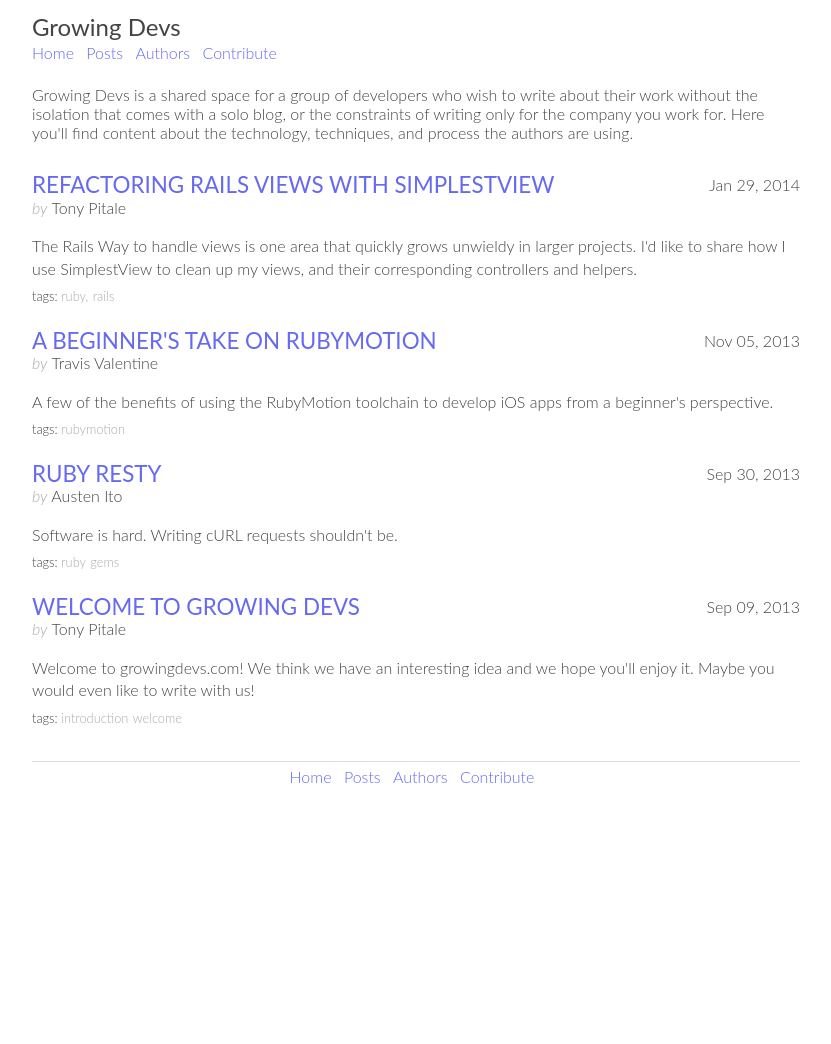
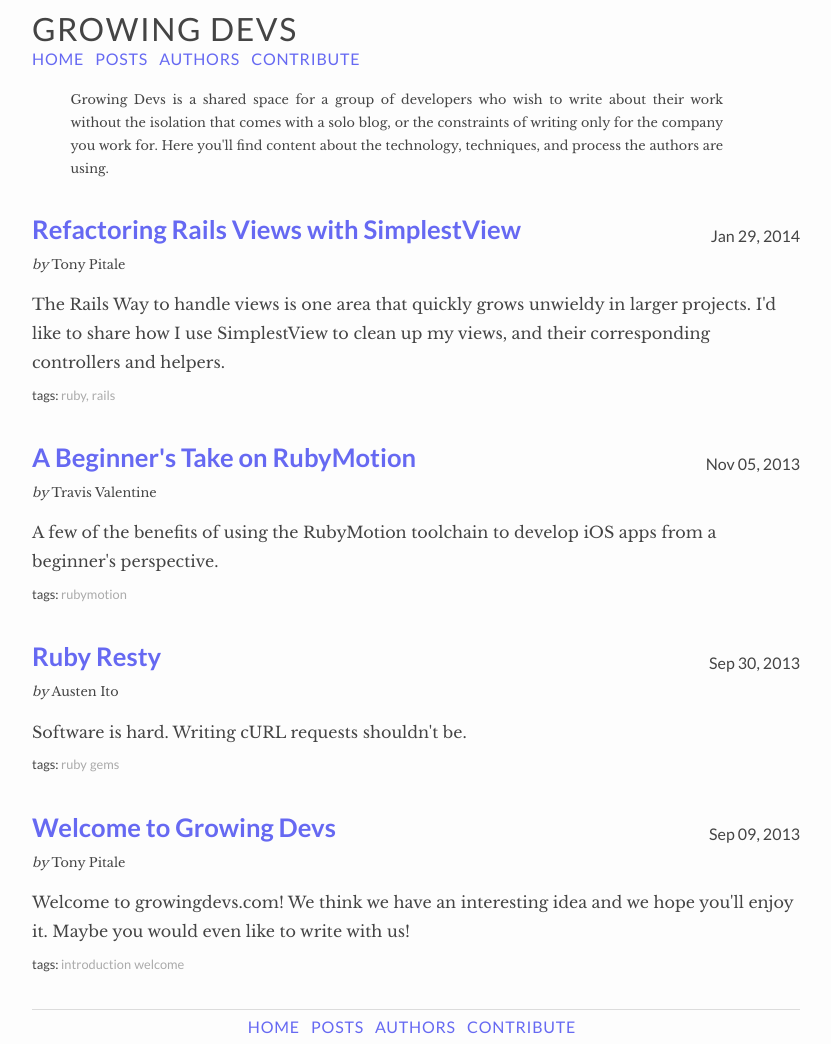
Before and after one commit to growingdevs/growingdevs.github.io, a Jekyll site: the page built from index.html, in a window 1280 px wide. Shown: the whole page, without its empty margins (224-1055 px from the left). Built offline with Jekyll 4.4.1, drawn with Linux system fonts in a browser that asks for light colours; Markdown is read by kramdown in place of the engine named in the settings; before the commit the page ends 900 px from its top, so only the background shows below that.

Commit message:
Typography Changes
* Use non-system fonts
* Use sans for headings and serif'ed for body text
* Increase size and line-height for more space
* Change title styles for more contrast
* remove font names from CSS, favoring font types (e.g. sans-serif instead of helvetica)
* Make the intro text contrast more

```diff
--- a/_layouts/application.html
+++ b/_layouts/application.html
@@ -5,6 +5,7 @@
     <meta http-equiv="X-UA-Compatible" content="IE=edge,chrome=1">
     <title>{{ page.title }}</title>
     <meta name="viewport" content="width=device-width">
+    <link href='http://fonts.googleapis.com/css?family=Lato:400,700|Libre+Baskerville:400,700' rel='stylesheet' type='text/css'>
 
     <!-- syntax highlighting CSS -->
     <!-- <link rel="stylesheet" href="/stylesheets/syntax.css"> -->
--- a/_sass/_fonts.scss
+++ b/_sass/_fonts.scss
@@ -1,10 +1,16 @@
+
 // SERIF
 $palatino: Palatino, "Palatino Linotype", "Palatino LT STD", "Book Antiqua", Georgia, serif;
+
+$baskerville: 'Libre Baskerville', Baskerville, serif;
+$serif: $baskerville;
 
 // SANS
 $trebuchet: "Trebuchet MS", "Lucida Grande", "Lucida Sans Unicode", "Lucida Sans", Tahoma, sans-serif;
 $verdana: Verdana, Geneva, sans-serif;
 $lucida-grande: "Lucida Grande", "Lucida Sans Unicode", "Lucida Sans", Geneva, Verdana, sans-serif;
+$lato: 'Lato', times, sans-serif;
+$sans-serif: $lato;
 
 // MONOSPACE
 $monospace: "Bitstream Vera Sans Mono", Consolas, Courier, monospace;
--- a/stylesheets/application.css
+++ b/stylesheets/application.css
@@ -1,4 +1,4 @@
-/* line 17, ../../../../.gem/ruby/1.9.3/gems/compass-0.13.alpha.0/frameworks/compass/stylesheets/compass/reset/_utilities.scss */
+/* line 17, ../../../.rvm/gems/ruby-2.1.0@growingdevs/gems/compass-0.13.alpha.0/frameworks/compass/stylesheets/compass/reset/_utilities.scss */
 html, body, div, span, applet, object, iframe,
 h1, h2, h3, h4, h5, h6, p, blockquote, pre,
 a, abbr, acronym, address, big, cite, code,
@@ -20,45 +20,45 @@ time, mark, audio, video {
   vertical-align: baseline;
 }
 
-/* line 22, ../../../../.gem/ruby/1.9.3/gems/compass-0.13.alpha.0/frameworks/compass/stylesheets/compass/reset/_utilities.scss */
+/* line 22, ../../../.rvm/gems/ruby-2.1.0@growingdevs/gems/compass-0.13.alpha.0/frameworks/compass/stylesheets/compass/reset/_utilities.scss */
 html {
   line-height: 1;
 }
 
-/* line 24, ../../../../.gem/ruby/1.9.3/gems/compass-0.13.alpha.0/frameworks/compass/stylesheets/compass/reset/_utilities.scss */
+/* line 24, ../../../.rvm/gems/ruby-2.1.0@growingdevs/gems/compass-0.13.alpha.0/frameworks/compass/stylesheets/compass/reset/_utilities.scss */
 ol, ul {
   list-style: none;
 }
 
-/* line 26, ../../../../.gem/ruby/1.9.3/gems/compass-0.13.alpha.0/frameworks/compass/stylesheets/compass/reset/_utilities.scss */
+/* line 26, ../../../.rvm/gems/ruby-2.1.0@growingdevs/gems/compass-0.13.alpha.0/frameworks/compass/stylesheets/compass/reset/_utilities.scss */
 table {
   border-collapse: collapse;
   border-spacing: 0;
 }
 
-/* line 28, ../../../../.gem/ruby/1.9.3/gems/compass-0.13.alpha.0/frameworks/compass/stylesheets/compass/reset/_utilities.scss */
+/* line 28, ../../../.rvm/gems/ruby-2.1.0@growingdevs/gems/compass-0.13.alpha.0/frameworks/compass/stylesheets/compass/reset/_utilities.scss */
 caption, th, td {
   text-align: left;
   font-weight: normal;
   vertical-align: middle;
 }
 
-/* line 30, ../../../../.gem/ruby/1.9.3/gems/compass-0.13.alpha.0/frameworks/compass/stylesheets/compass/reset/_utilities.scss */
+/* line 30, ../../../.rvm/gems/ruby-2.1.0@growingdevs/gems/compass-0.13.alpha.0/frameworks/compass/stylesheets/compass/reset/_utilities.scss */
 q, blockquote {
   quotes: none;
 }
-/* line 103, ../../../../.gem/ruby/1.9.3/gems/compass-0.13.alpha.0/frameworks/compass/stylesheets/compass/reset/_utilities.scss */
+/* line 103, ../../../.rvm/gems/ruby-2.1.0@growingdevs/gems/compass-0.13.alpha.0/frameworks/compass/stylesheets/compass/reset/_utilities.scss */
 q:before, q:after, blockquote:before, blockquote:after {
   content: "";
   content: none;
 }
 
-/* line 32, ../../../../.gem/ruby/1.9.3/gems/compass-0.13.alpha.0/frameworks/compass/stylesheets/compass/reset/_utilities.scss */
+/* line 32, ../../../.rvm/gems/ruby-2.1.0@growingdevs/gems/compass-0.13.alpha.0/frameworks/compass/stylesheets/compass/reset/_utilities.scss */
 a img {
   border: none;
 }
 
-/* line 116, ../../../../.gem/ruby/1.9.3/gems/compass-0.13.alpha.0/frameworks/compass/stylesheets/compass/reset/_utilities.scss */
+/* line 116, ../../../.rvm/gems/ruby-2.1.0@growingdevs/gems/compass-0.13.alpha.0/frameworks/compass/stylesheets/compass/reset/_utilities.scss */
 article, aside, details, figcaption, figure, footer, header, hgroup, menu, nav, section, summary {
   display: block;
 }
@@ -76,258 +76,292 @@ article, aside, details, figcaption, figure, footer, header, hgroup, menu, nav,
 /* line 11, ../_sass/application.scss */
 body {
   color: #444444;
-  font: 300 16px/1.4em Lato, "Helvetica Neue", Helvetica, Arial, sans-serif;
+  background: #fdfdfd;
+  font: 300 16px/1.4em "Libre Baskerville", Baskerville, serif;
+  line-height: 1.6em;
 }
 
-/* line 16, ../_sass/application.scss */
+/* line 18, ../_sass/application.scss */
+h1, h2, h3 {
+  font-family: "Lato", times, sans-serif;
+}
+
+/* line 22, ../_sass/application.scss */
 a {
   color: #6669f2;
   text-decoration: none;
 }
-/* line 20, ../_sass/application.scss */
+/* line 26, ../_sass/application.scss */
 a:hover {
   text-decoration: underline;
 }
 
-/* line 25, ../_sass/application.scss */
+/* line 31, ../_sass/application.scss */
+code {
+  font-family: "Bitstream Vera Sans Mono", Consolas, Courier, monospace;
+}
+
+/* line 35, ../_sass/application.scss */
 .container {
   width: 100%;
   padding: 0 1em;
   margin: 0 auto;
 }
 @media only screen and (min-width: 769px) {
-  /* line 25, ../_sass/application.scss */
+  /* line 35, ../_sass/application.scss */
   .container {
     padding: 0;
     width: 768px;
   }
 }
 
-/* line 37, ../_sass/application.scss */
+/* line 47, ../_sass/application.scss */
 nav {
   text-align: center;
+  font-family: "Lato", times, sans-serif;
 }
-/* line 41, ../_sass/application.scss */
+/* line 52, ../_sass/application.scss */
 nav ul li {
   padding: 0.25em 0;
   padding-right: 0.5em;
   text-align: center;
   display: inline-block;
+  text-transform: uppercase;
+  letter-spacing: .05em;
 }
 
-/* line 52, ../_sass/application.scss */
+/* line 65, ../_sass/application.scss */
 header {
   margin-top: 1em;
 }
-/* line 55, ../_sass/application.scss */
+/* line 68, ../_sass/application.scss */
 header h1 {
   font-weight: 400;
-  font-size: 1.5em;
+  font-size: 2.0em;
+  text-transform: uppercase;
   text-align: center;
+  letter-spacing: .05em;
 }
 @media only screen and (min-width: 481px) {
-  /* line 55, ../_sass/application.scss */
+  /* line 68, ../_sass/application.scss */
   header h1 {
     text-align: left;
   }
 }
 @media only screen and (min-width: 481px) {
-  /* line 67, ../_sass/application.scss */
+  /* line 80, ../_sass/application.scss */
   header nav {
     text-align: left;
   }
 }
 
-/* line 75, ../_sass/application.scss */
+/* line 88, ../_sass/application.scss */
 p.intro {
   margin: 1em 0 2em 0;
-  line-height: 1.2em;
+  padding-left: 3em;
+  padding-right: 6em;
+  text-align: justify;
+  line-height: 1.8em;
+  font-size: 80%;
 }
 
-/* line 81, ../_sass/application.scss */
+/* line 98, ../_sass/application.scss */
 article {
   margin: 1em 0;
 }
-/* line 85, ../_sass/application.scss */
+/* line 102, ../_sass/application.scss */
 article h1 {
-  font-size: 1.4em;
+  font-size: 1.6em;
   font-weight: normal;
-  margin: .25em 0 0 0;
+  margin: 0.25em 0 0 0;
+  line-height: 1.8em;
 }
-/* line 90, ../_sass/application.scss */
+/* line 108, ../_sass/application.scss */
 article h1 a {
-  text-transform: uppercase;
+  font-weight: bold;
 }
 @media only screen and (min-width: 481px) {
-  /* line 85, ../_sass/application.scss */
+  /* line 102, ../_sass/application.scss */
   article h1 {
     margin: 1em 0 0 0;
   }
 }
-/* line 99, ../_sass/application.scss */
+/* line 117, ../_sass/application.scss */
 article h2 {
-  font-size: 1.05em;
+  font-size: 1.1em;
   font-weight: bold;
   margin: 2em 0 0.5em 0;
 }
-/* line 105, ../_sass/application.scss */
+/* line 123, ../_sass/application.scss */
 article h3 {
   color: #999999;
   font-weight: bold;
   margin: 1em 0 0.25em 0;
 }
-/* line 111, ../_sass/application.scss */
+/* line 129, ../_sass/application.scss */
 article span.created-at {
   display: block;
   text-align: center;
+  font-family: "Lato", times, sans-serif;
+  line-height: 1.8em;
+  margin-top: 1em;
 }
 @media only screen and (min-width: 481px) {
-  /* line 111, ../_sass/application.scss */
+  /* line 129, ../_sass/application.scss */
   article span.created-at {
     float: right;
   }
 }
-/* line 120, ../_sass/application.scss */
+/* line 141, ../_sass/application.scss */
 article span.author {
   display: block;
+  font-size: 80%;
   margin-bottom: 1em;
+  font-weight: 400;
 }
-/* line 125, ../_sass/application.scss */
+/* line 147, ../_sass/application.scss */
 article span.author em {
-  color: #aaaaaa;
-  font-style: italic;
+  font-weight: 200;
 }
-/* line 131, ../_sass/application.scss */
+/* line 152, ../_sass/application.scss */
 article p {
   margin-bottom: 1em;
+  line-height: 1.8em;
+  font-family: "Libre Baskerville", Baskerville, serif;
 }
-/* line 134, ../_sass/application.scss */
+/* line 154, ../_sass/application.scss */
 article p strong {
   font-weight: bold;
 }
-/* line 139, ../_sass/application.scss */
+/* line 161, ../_sass/application.scss */
 article p.summary {
   margin-bottom: 0.25em;
 }
-/* line 143, ../_sass/application.scss */
+/* line 165, ../_sass/application.scss */
 article pre {
   margin-bottom: 1em;
 }
-/* line 147, ../_sass/application.scss */
+/* line 169, ../_sass/application.scss */
 article ul {
   margin-left: 0.5em;
   margin-bottom: 1em;
+  font-family: "Libre Baskerville", Baskerville, serif;
 }
-/* line 151, ../_sass/application.scss */
+/* line 174, ../_sass/application.scss */
 article ul li {
   list-style-type: disc;
   list-style-position: inside;
 }
-/* line 157, ../_sass/application.scss */
+/* line 180, ../_sass/application.scss */
 article ol {
   margin-left: 0.5em;
   margin-bottom: 1em;
 }
-/* line 161, ../_sass/application.scss */
+/* line 184, ../_sass/application.scss */
 article ol li {
   list-style-type: decimal;
   list-style-position: inside;
 }
-/* line 167, ../_sass/application.scss */
+/* line 190, ../_sass/application.scss */
 article ul.tags {
+  font-family: "Lato", times, sans-serif;
   margin: 0;
 }
-/* line 172, ../_sass/application.scss */
+/* line 196, ../_sass/application.scss */
 article ul.tags:before {
   font-size: 80%;
   content: 'tags: ';
 }
-/* line 177, ../_sass/application.scss */
+/* line 201, ../_sass/application.scss */
 article ul.tags li {
   font-size: 80%;
   display: inline;
   color: #aaaaaa;
 }
-/* line 189, ../_sass/application.scss */
+/* line 213, ../_sass/application.scss */
 article em {
   font-style: italic;
 }
-/* line 193, ../_sass/application.scss */
+/* line 217, ../_sass/application.scss */
 article blockquote {
   padding: 1.5em;
   margin: 0.5em 0;
   background: #F9F9F9;
-  border-left: 0.25em solid #CCC;
-  border-right: 0.25em solid #CCC;
+  border-left: 0.25em solid #cccccc;
+  border-right: 0.25em solid #cccccc;
 }
-/* line 200, ../_sass/application.scss */
+/* line 224, ../_sass/application.scss */
 article blockquote p {
   display: inline;
   line-height: 1.7em;
 }
 
-/* line 209, ../_sass/application.scss */
+/* line 233, ../_sass/application.scss */
 ul.years li.year {
   border-bottom: 1px solid gainsboro;
 }
-/* line 216, ../_sass/application.scss */
+/* line 240, ../_sass/application.scss */
 ul.years li.year h3 {
   font-size: 110%;
   text-align: center;
   margin: 1em 0 0.5em 0;
 }
 @media only screen and (min-width: 481px) {
-  /* line 216, ../_sass/application.scss */
+  /* line 240, ../_sass/application.scss */
   ul.years li.year h3 {
     text-align: left;
   }
 }
+/* line 251, ../_sass/application.scss */
+ul.years li.year ul.posts li {
+  font-family: "Lato", times, sans-serif;
+  font-weight: bold;
+}
 
-/* line 237, ../_sass/application.scss */
+/* line 263, ../_sass/application.scss */
 ul.posts li a {
   display: block;
   margin-right: 10%;
   padding: 0.25em 0;
-  text-transform: uppercase;
 }
-/* line 244, ../_sass/application.scss */
+/* line 269, ../_sass/application.scss */
 ul.posts li span.created-at {
   float: right;
 }
 
-/* line 251, ../_sass/application.scss */
+/* line 276, ../_sass/application.scss */
 ul.authors {
   margin-top: 1em;
 }
-/* line 254, ../_sass/application.scss */
+/* line 279, ../_sass/application.scss */
 ul.authors li {
   border-bottom: 1px solid gainsboro;
+  font-family: "Lato", times, sans-serif;
 }
-/* line 257, ../_sass/application.scss */
+/* line 283, ../_sass/application.scss */
 ul.authors li:last-child {
   border-bottom: none;
 }
-/* line 261, ../_sass/application.scss */
+/* line 287, ../_sass/application.scss */
 ul.authors li a {
   display: block;
   padding: 0.25em 0;
-  text-transform: uppercase;
 }
 
-/* line 270, ../_sass/application.scss */
+/* line 295, ../_sass/application.scss */
 ul.author-posts {
   margin-top: 1em;
 }
-/* line 273, ../_sass/application.scss */
+/* line 298, ../_sass/application.scss */
 ul.author-posts li {
   border-bottom: 1px solid gainsboro;
 }
-/* line 276, ../_sass/application.scss */
+/* line 301, ../_sass/application.scss */
 ul.author-posts li:last-child {
   border-bottom: none;
 }
 
-/* line 284, ../_sass/application.scss */
+/* line 309, ../_sass/application.scss */
 footer {
   margin-top: 2em;
   border-top: 1px solid gainsboro;
@@ -382,14 +416,14 @@ pre[class*="language-"] {
 /* line 48, ../_sass/_highlighting.scss */
 pre[class*="language-"] {
   padding: 1em;
-  margin: .5em 0;
+  margin: 0.5em 0;
   overflow: auto;
 }
 
 /* line 55, ../_sass/_highlighting.scss */
 :not(pre) > code[class*="language-"],
 pre[class*="language-"] {
-  border: 1px solid #EEEEEE;
+  border: 1px solid #eeeeee;
 }
 
 /* Inline code */
```
Also changed, not shown: _sass/application.scss (+39 -14 lines).
